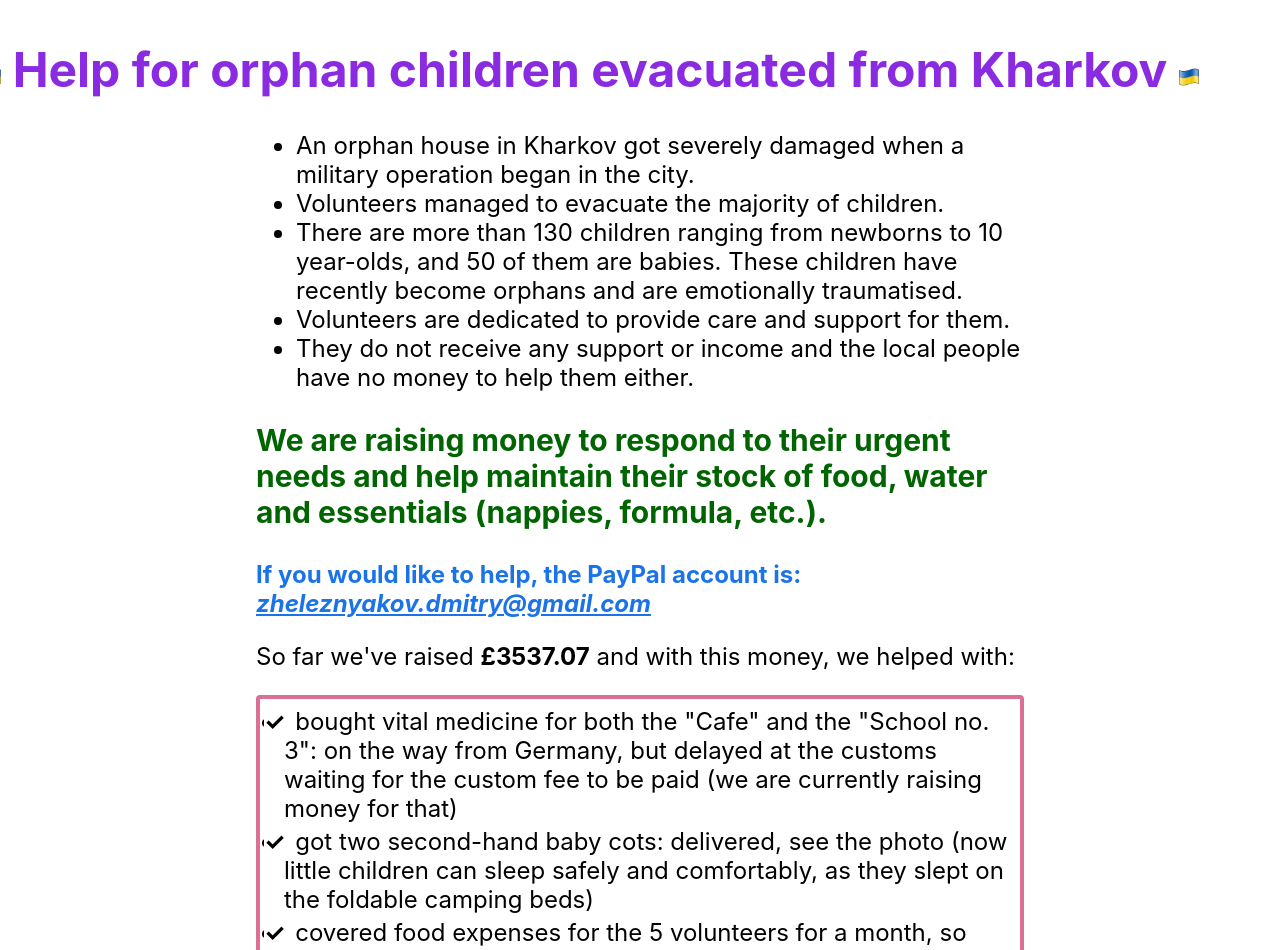
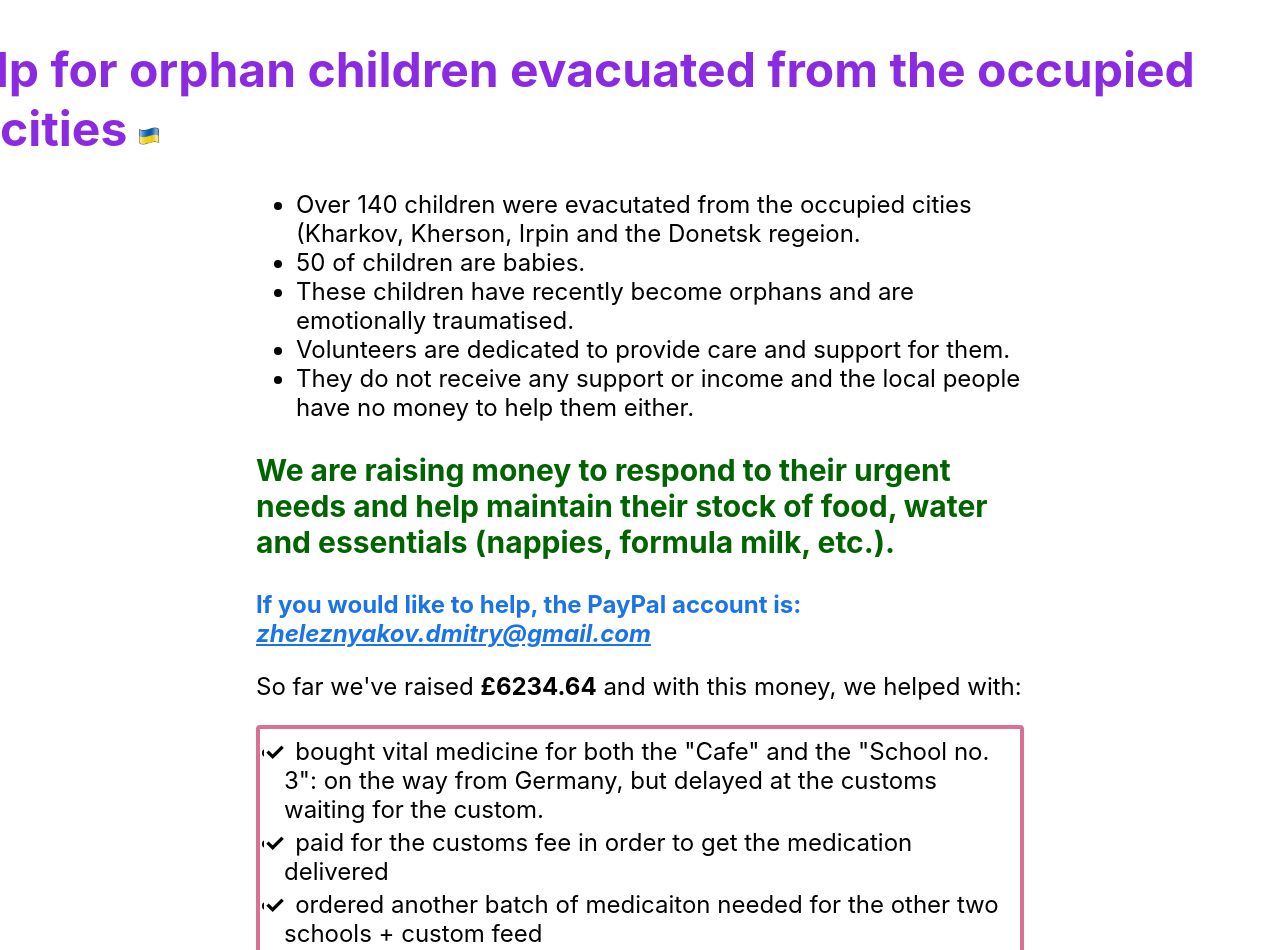
Before and after one commit to dzheleznyakov/donaitons, a React (Create React App) app: page / in a window 1280 px wide. Shown: the part 262-1212 px from the top of the page. Built offline with nearby package versions, Linux system fonts and the light colour scheme.

Commit message:
Update 17.03.2022

```diff
--- a/src/App.js
+++ b/src/App.js
@@ -17,16 +17,20 @@ import water from './photos/275579781_3012185575778037_5614364930518451835_n.jpe
 import children from './photos/2022-03-13-21-16-54.jpg';
 import emma from './photos/2022-03-13-20-37-46.jpg';
 import handToHand from './photos/IMG_20220313_192907_850.jpg';
+import irpin from './photos/2022-03-16-17-09-16.jpg';
+import irpin2 from './photos/2022-03-16-17-06-20.jpg';
 import drawing1 from './photos/IMG_20220313_213752_359.jpg';
 import drawing2 from './photos/IMG_20220313_213757_134.jpg';
 import drawing3 from './photos/IMG_20220313_213801_768.jpg';
 
 function App() {
-  const current = 3537.07;
+  const current = 5794.85 + 439.79;
   const smallCarouselSize = 250
   return (
     <div className="App">
       <ImageCarousel>
+        <Image src={irpin} size={smallCarouselSize} />
+        <Image src={irpin2} size={smallCarouselSize} />
         <Image src={children} size={smallCarouselSize} />
         <Image src={drawing1} size={smallCarouselSize} />
         <Image src={emma} size={smallCarouselSize} />
@@ -48,21 +52,23 @@ function App() {
           marginLeft: "-100px",
         }}>
           <img src={flag} width={20} height={20} />
-          {' '}Help for orphan children evacuated from Kharkov{' '}</span>
+          {' '}Help for orphan children evacuated from the occupied cities{' '}</span>
         <img src={flag} width={20} height={20} />
       </h1>
       <div className="TextWrapper">
         <ul>
-          <li>An orphan house in Kharkov got severely damaged when a military operation began in the city. </li>
-          <li>Volunteers managed to evacuate the majority of children.</li>
-          <li>There are more than 130 children ranging from newborns to 10 year-olds, and 50 of them are babies. These children have recently become orphans and are emotionally traumatised.</li>
+          {/* <li>An orphan house in Kharkov got severely damaged when a military operation began in the city. </li> */}
+          {/* <li>Volunteers managed to evacuate the majority of children.</li> */}
+          <li>Over 140 children were evacutated from the occupied cities (Kharkov, Kherson, Irpin and the Donetsk regeion.</li>
+          <li>50 of children are babies.</li>
+          <li>These children have recently become orphans and are emotionally traumatised.</li>
           <li>Volunteers are dedicated to provide care and support for them.</li>
           <li>They do not receive any support or income and the local people have no money to help them either. </li>
         </ul>
 
         <p style={{fontSize: '30px', fontWeight: 'bold', color: 'darkgreen'}}>
         We are raising money to respond to their urgent needs and help maintain their stock of food, water and essentials
-        (nappies, formula, etc.).
+        (nappies, formula milk, etc.).
         </p>
 
         <p style={{fontSize: '24px', color: 'rgb(26, 115, 232)'}}><b>
@@ -76,7 +82,9 @@ function App() {
       <div className="TextWrapper">
         <p>So far we've raised <b>£{current}</b> and with this money, we helped with:</p>
         <ul className="Results">
-          <li>bought vital medicine for both the "Cafe" and the "School no. 3": on the way from Germany, but delayed at the customs waiting for the custom fee to be paid (we are currently raising money for that)</li>
+          <li>bought vital medicine for both the "Cafe" and the "School no. 3": on the way from Germany, but delayed at the customs waiting for the custom.</li>
+          <li>paid for the customs fee in order to get the medication delivered</li>
+          <li>ordered another batch of medicaiton needed for the other two schools + custom feed </li>
           <li>got two second-hand baby cots: delivered, see the photo (now little children can sleep safely and comfortably, as they slept on the foldable camping beds)</li>
           <li>covered food expenses for the 5 volunteers for a month, so that they can continue taking care of the children without worrying about what they will eat</li>
           <li>bought some fresh groceries (milk, bread, fruit)</li>
```
Also changed, not shown: src/photos/2022-03-16-17-06-20.jpg (added), src/photos/2022-03-16-17-09-16.jpg (added).
